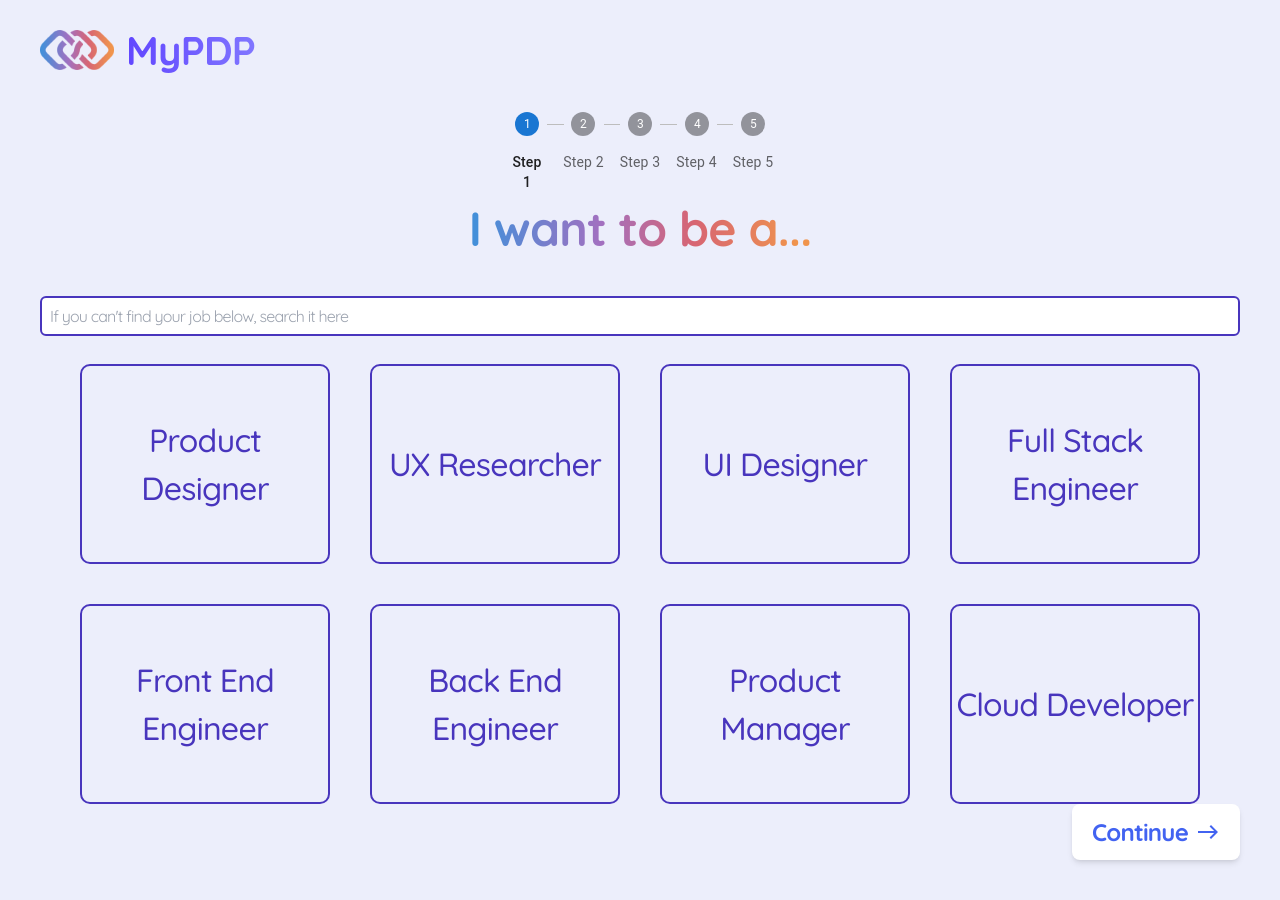
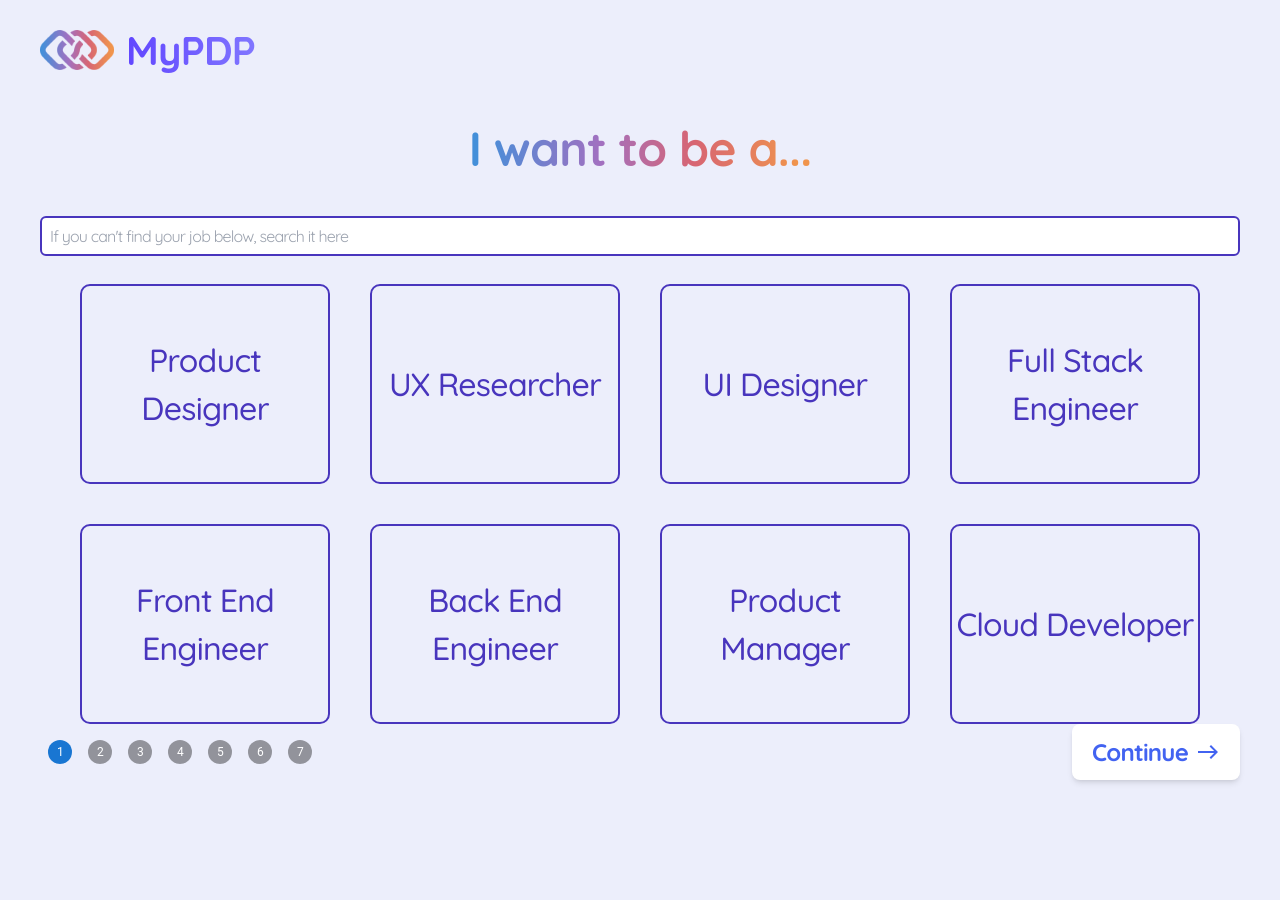
Before and after one commit to britzky/career-coach, a React (Vite) app in the folder frontend/career-coach/: page /desired-job in a window 1280 px wide. After the commit the page ends 820 px from the top, so only its background shows below. Built offline with nearby package versions, Linux system fonts and the light colour scheme.

Commit message:
updated stepper component across all pages

```diff
--- a/frontend/career-coach/src/pages/Budget/Budget.tsx
+++ b/frontend/career-coach/src/pages/Budget/Budget.tsx
@@ -1,13 +1,34 @@
-import React from 'react'
+import React, { useState, useEffect } from 'react'
+import { Stepper, Step, StepLabel } from '@mui/material'
 import { InputBox, NavButton } from '../../components'
-import { useCareerDetails } from '../../context/CareerContext';
+import { useCareerDetails } from '../../context/CareerContext'
+
+const totalSteps = 7;
 
 export const Budget: React.FC = () => {
   const { updateCareer } = useCareerDetails();
+  const [budget, setBudget] = useState<number | null>(null);
+  const [activeStep, setActiveStep] = useState(3)
 
   const handleInputChange = (value: string) => {
-    updateCareer('budget', Number(value))
+    // Check if the entered value is not empty and is a valid number
+    if (value.trim() !== '' && !isNaN(Number(value))) {
+      // Update the budget state and career details
+      const newBudget = Number(value);
+      setBudget(newBudget);
+      updateCareer('budget', newBudget);
+    } else {
+      // If the entered value is empty or not a valid number, clear the budget state and career details
+      setBudget(0);
+      updateCareer('budget', 0);
+    }
   }
+
+  useEffect(() => {
+    if (budget !== null) {
+      setActiveStep(3); // Set active step to 3 if budget is entered
+    }
+  }, [budget]);
 
   return (
     <div className="flex justify-center min-h-screen">
@@ -23,6 +44,13 @@ export const Budget: React.FC = () => {
         </div>
         <div className="flex justify-between mt-auto mb-10">
           <NavButton back to='/hours-per-week'>Back</NavButton>
+          <Stepper activeStep={budget !== null ? 3 : activeStep} alternativeLabel>
+            {[...Array(totalSteps)].map((_, index) => (
+              <Step key={index}>
+                <StepLabel></StepLabel>
+              </Step>
+            ))}
+          </Stepper>
           <NavButton to='/learning-style'>Continue</NavButton>
         </div>
       </div>
--- a/frontend/career-coach/src/pages/DesiredJob/DesiredJob.tsx
+++ b/frontend/career-coach/src/pages/DesiredJob/DesiredJob.tsx
@@ -4,7 +4,7 @@ import { Stepper, Step, StepLabel } from '@mui/material';
 import { CareerInfoCard, InputBox, NavButton } from '../../components'
 import { useCareerDetails } from '../../context/CareerContext';
 
-const totalSteps = 5;
+const totalSteps = 7;
 
 export const DesiredJob = () => {
   const { careerDetails, updateCareer } = useCareerDetails()
@@ -58,13 +58,6 @@ export const DesiredJob = () => {
   return (
     <div className="flex justify-center min-h-screen w-full">
       <div className="flex flex-col items-center mt-28 w-full">
-        <Stepper activeStep={activeStep} alternativeLabel>
-          {[...Array(totalSteps)].map((_, index) => (
-            <Step key={index}>
-              <StepLabel>{`Step ${index + 1}`}</StepLabel>
-            </Step>
-          ))}
-        </Stepper>
         <div className="flex justify-center mb-8">
           <p className="text-purpleText text-xl font-bold bg-desired-job gradient-text">I want to be a...</p>
         </div>
@@ -89,7 +82,18 @@ export const DesiredJob = () => {
             </div>
           ))}
         </div>
-        <div className="flex justify-end mt-auto mb-10 w-full"> {/* changed from mt-14 mb-3 flex justify-end */}
+        <div className="flex justify-between mt-auto mb-10 w-full"> {/* changed from mt-14 mb-3 flex justify-end */}
+          <div className="flex items-center">
+            <div className='flex justify-center'>
+              <Stepper activeStep={activeStep} alternativeLabel>
+                {[...Array(totalSteps)].map((_, index) => (
+                  <Step key={index}>
+                    <StepLabel></StepLabel>
+                  </Step>
+                ))}
+              </Stepper>
+            </div>
+          </div>
           <NavButton onClick={handleContinueClick}>Continue</NavButton>
         </div>
       </div>
--- a/frontend/career-coach/src/pages/HoursPerWeek/HoursPerWeek.tsx
+++ b/frontend/career-coach/src/pages/HoursPerWeek/HoursPerWeek.tsx
@@ -4,7 +4,7 @@ import { Stepper, Step, StepLabel } from '@mui/material';
 import { InputBox, NavButton } from "../../components"
 import { useCareerDetails } from "../../context/CareerContext"
 
-const totalSteps = 5;
+const totalSteps = 7;
 
 export const HoursPerWeek = () => {
   const {updateCareer, careerDetails} = useCareerDetails()
@@ -49,13 +49,6 @@ export const HoursPerWeek = () => {
   return (
     <div className="flex justify-center min-h-screen">
       <div className="flex flex-col items-center w-full mt-28">
-        <Stepper activeStep={activeStep} alternativeLabel>
-          {[...Array(totalSteps)].map((_, index) => (
-            <Step key={index}>
-              <StepLabel>{`Step ${index + 1}`}</StepLabel>
-            </Step>
-          ))}
-        </Stepper>
         <p className="text-purpleText text-xl font-bold">How many <span className="bg-hours-per-week gradient-text">hours per week</span> can you dedicate?</p>
         <div className="w-[210px] my-14 flex items-center">
           <InputBox value={hours} placeholder='0' onChange={handleInputChange} />
@@ -77,6 +70,13 @@ export const HoursPerWeek = () => {
         </div>
         <div className="flex justify-between mt-auto mb-10 w-full">
           <NavButton to='/job-level' back>Back</NavButton>
+          <Stepper activeStep={activeStep} alternativeLabel>
+            {[...Array(totalSteps)].map((_, index) => (
+              <Step key={index}>
+                <StepLabel></StepLabel>
+              </Step>
+            ))}
+          </Stepper>
           <NavButton onClick={handleContinueClick}>Continue</NavButton>
         </div>
       </div>
--- a/frontend/career-coach/src/pages/JobLevel/JobLevel.tsx
+++ b/frontend/career-coach/src/pages/JobLevel/JobLevel.tsx
@@ -4,7 +4,7 @@ import { Stepper, Step, StepLabel } from '@mui/material';
 import { CareerInfoCard, NavButton } from '../../components';
 import { useCareerDetails } from '../../context/CareerContext';
 
-const totalSteps = 5;
+const totalSteps = 7;
 
 export const JobLevel = () => {
   const { careerDetails, updateCareer } = useCareerDetails()
@@ -35,13 +35,6 @@ export const JobLevel = () => {
   return (
     <div className="flex justify-center min-h-screen w-full">
       <div className="flex flex-col w-full mt-28">
-        <Stepper activeStep={activeStep} alternativeLabel>
-          {[...Array(totalSteps)].map((_, index) => (
-            <Step key={index}>
-              <StepLabel>{`Step ${index + 1}`}</StepLabel>
-            </Step>
-          ))}
-        </Stepper>
         <div className="flex justify-center mb-8">
           <p className="text-purpleText text-xl font-bold">What is your <span className="bg-desired-job-level gradient-text">Expected Level </span>at your new job?</p>
         </div>
@@ -85,6 +78,13 @@ export const JobLevel = () => {
         </div>
         <div className="flex justify-between mt-auto mb-10"> {/* added w-[1200px] */}
           <NavButton to='/desired-job' back>Back</NavButton>
+          <Stepper activeStep={activeStep} alternativeLabel>
+            {[...Array(totalSteps)].map((_, index) => (
+              <Step key={index}>
+                <StepLabel></StepLabel>
+              </Step>
+            ))}
+          </Stepper>
           <NavButton onClick={handleContinueClick}>Continue</NavButton>
         </div>
       </div>
--- a/frontend/career-coach/src/pages/LearningStyle/LearningStyle.tsx
+++ b/frontend/career-coach/src/pages/LearningStyle/LearningStyle.tsx
@@ -4,13 +4,13 @@ import { Stepper, Step, StepLabel } from '@mui/material';
 import { CareerInfoCard, NavButton } from '../../components';
 import { useCareerDetails } from '../../context/CareerContext';
 
-const totalSteps = 5;
+const totalSteps = 7;
 
 export const LearningStyle = () => {
   const  { careerDetails, updateCareer } = useCareerDetails()
   const [selectedCard, setSelectedCard] = useState<string | null>(null)
   const navigate = useNavigate()
-  const [activeStep, setActiveStep] = useState(3);
+  const [activeStep, setActiveStep] = useState(4);
 
   const handleCardClick = (tag: string) => {
     updateCareer('preferred_learning_style', tag)
@@ -22,7 +22,7 @@ export const LearningStyle = () => {
   }, [careerDetails])
 
   useEffect(() => {
-    setActiveStep(selectedCard ? 4 : 3); // Set active step based on whether a selection is made
+    setActiveStep(selectedCard ? 5 : 4); // Set active step based on whether a selection is made
   }, [selectedCard]);
 
   const handleContinueClick = () => {
@@ -34,13 +34,6 @@ export const LearningStyle = () => {
   return (
     <div className="flex justify-center min-h-screen w-full">
       <div className="flex flex-col w-full mt-28">
-        <Stepper activeStep={activeStep} alternativeLabel>
-          {[...Array(totalSteps)].map((_, index) => (
-            <Step key={index}>
-              <StepLabel>{`Step ${index + 1}`}</StepLabel>
-            </Step>
-          ))}
-        </Stepper>
         <div className="flex justify-center mb-8">
           <p className="text-purpleText text-xl font-bold">What is the preferred <span className="bg-learning-style gradient-text">learning style</span>?</p>
         </div>
@@ -80,6 +73,13 @@ export const LearningStyle = () => {
         </div>
         <div className="flex justify-between mt-auto mb-10">
           <NavButton back to='/budget'>Back</NavButton>
+          <Stepper activeStep={activeStep} alternativeLabel>
+            {[...Array(totalSteps)].map((_, index) => (
+              <Step key={index}>
+                <StepLabel></StepLabel>
+              </Step>
+            ))}
+          </Stepper>
           <NavButton onClick={handleContinueClick}>Continue</NavButton>
         </div>
       </div>
--- a/frontend/career-coach/src/pages/SkillLevel/SkillLevel.tsx
+++ b/frontend/career-coach/src/pages/SkillLevel/SkillLevel.tsx
@@ -4,13 +4,13 @@ import { Stepper, Step, StepLabel } from '@mui/material';
 import { CareerInfoCard, NavButton } from '../../components';
 import { useCareerDetails } from '../../context/CareerContext';
 
-const totalSteps = 5;
+const totalSteps = 7;
 
 export const SkillLevel = () => {
   const { careerDetails, updateCareer, submitCareerDetails, loading, roadmap } = useCareerDetails()
   const [selectedCard, setSelectedCard] = useState<string | null>(null)
   const navigate = useNavigate()
-  const [activeStep, setActiveStep] = useState(4)
+  const [activeStep, setActiveStep] = useState(6)
 
   const handleCardClick = (tag: string) => {
     updateCareer('current_knowledge', tag)
@@ -41,19 +41,12 @@ export const SkillLevel = () => {
   }, [loading, navigate, roadmap])
 
   useEffect(() => {
-    setActiveStep(selectedCard ? 5 : 4);
+    setActiveStep(selectedCard ? 7 : 6);
   }, [selectedCard]);
 
   return (
     <div className="flex justify-center min-h-screen w-full">
       <div className="flex flex-col w-full mt-28">
-        <Stepper activeStep={activeStep} alternativeLabel>
-          {[...Array(totalSteps)].map((_, index) => (
-            <Step key={index}>
-              <StepLabel>{`Step ${index + 1}`}</StepLabel>
-            </Step>
-          ))}
-        </Stepper>
         <div className="flex justify-center mb-8">
           <p className="text-purpleText text-xl font-bold">What is your current knowledge in <span className="bg-current-knowledge gradient-text">{careerDetails.career}</span>?</p>
         </div>
@@ -85,6 +78,13 @@ export const SkillLevel = () => {
         </div>
         <div className="flex justify-between mt-auto mb-10 ">
           <NavButton back to='/timeframe'>Back</NavButton>
+          <Stepper activeStep={activeStep} alternativeLabel>
+            {[...Array(totalSteps)].map((_, index) => (
+              <Step key={index}>
+                <StepLabel></StepLabel>
+              </Step>
+            ))}
+          </Stepper>
           <NavButton onClick={handleContinueClick}>Continue</NavButton>
         </div>
       </div>
--- a/frontend/career-coach/src/pages/Timeframe/Timeframe.tsx
+++ b/frontend/career-coach/src/pages/Timeframe/Timeframe.tsx
@@ -1,13 +1,22 @@
+import { useState, useEffect } from 'react'
+import { Stepper, Step, StepLabel } from '@mui/material'
 import { InputBox, NavButton } from '../../components'
 import InfoIcon from '@mui/icons-material/Info'
 // import { useCareerDetails } from '../../context/CareerContext'
 
+const totalSteps = 7;
+
 export const Timeframe = () => {
+    const [activeStep, setActiveStep] = useState(5)
 //   const { updateCareer } = useCareerDetails();
 
 //   const handleInputChange = (value: string) => {
 //     updateCareer('timeframe', value)
 //   }
+
+    useEffect(() => {
+        setActiveStep(5); // Set active step to 6 for step 6
+    }, [])
 
   return (
     <div className="flex justify-center min-h-screen w-full">
@@ -24,13 +33,19 @@ export const Timeframe = () => {
             <div className="mt-auto mb-10">
                 <h5 className="font-medium text-sm text-purpleText mb-10">
                     <span className='mr-2'><InfoIcon /></span>
-                    *Attention:
                     The scope of our career roadmap is restricted to a 3 month timeframe,
                     which will increase in a later update.
                     Kindly consider this limitation when setting your career goals.
                 </h5>
                 <div className="flex justify-between">
                     <NavButton back to='/learning-style'>Back</NavButton>
+                    <Stepper activeStep={activeStep} alternativeLabel>
+                        {[...Array(totalSteps)].map((_, index) => (
+                            <Step key={index}>
+                                <StepLabel></StepLabel>
+                            </Step>
+                        ))}
+                    </Stepper>
                     <NavButton to='/skill-level'>Continue</NavButton>
                 </div>
             </div>
```
